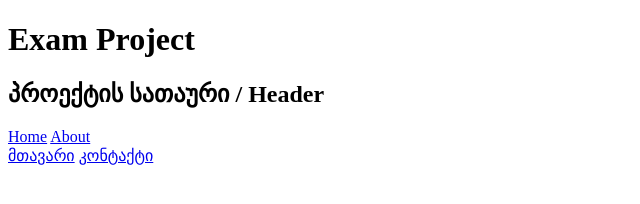
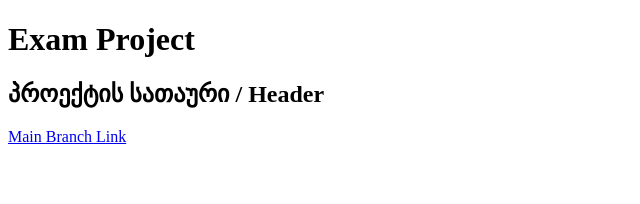
Before and after one commit to natiamskh/exam-project, a plain HTML site: page index.html in a window 1280 px wide. Shown: the whole page, without its empty margins (0-640 px from the left). Drawn offline with Linux system fonts and the light colour scheme.

Commit message:
change navigation in main

```diff
--- a/index.html
+++ b/index.html
@@ -7,20 +7,15 @@
 </head>
 <body>
     <h1>Exam Project</h1>
-    <header>
+
+ <header>
     <h2>პროექტის სათაური / Header</h2>
 
-      <nav>
-        <a href="#">Home</a>
-        <a href="#">About</a>
-      </nav>
+<nav>
+    <a href="#">Main Branch Link</a>
+</nav>
 
-      <nav>
-        <a href="#">მთავარი</a>
-        <a href="#">კონტაქტი</a>
-    </nav>
-
-    </header>
+</header>
 
 </body>
 </html>
```
